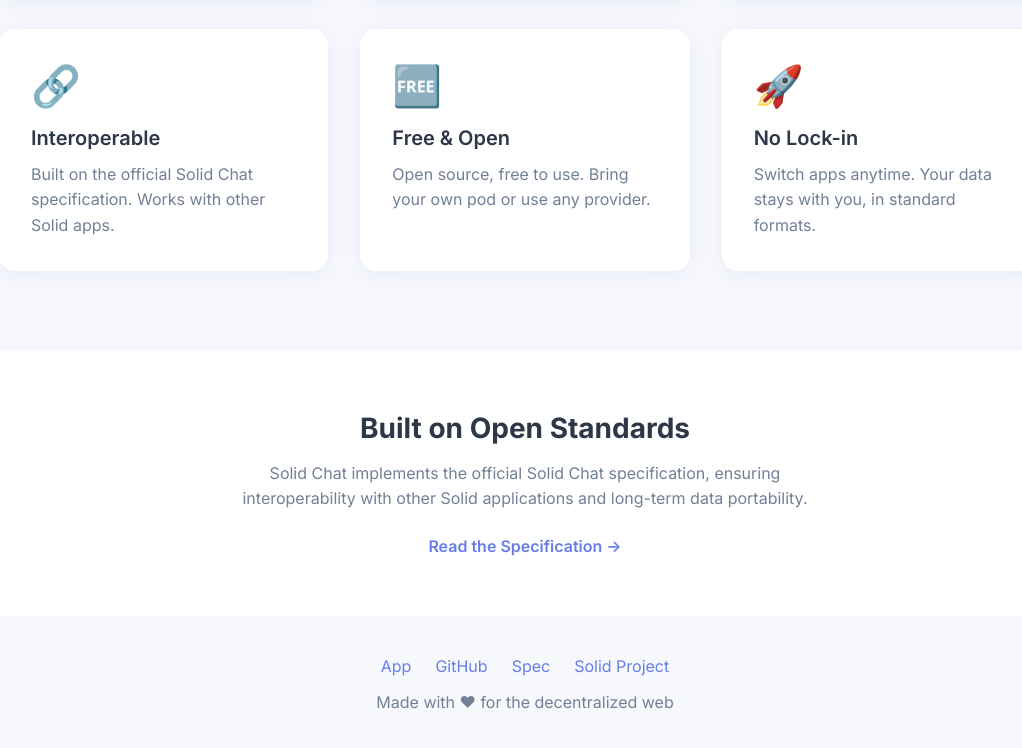
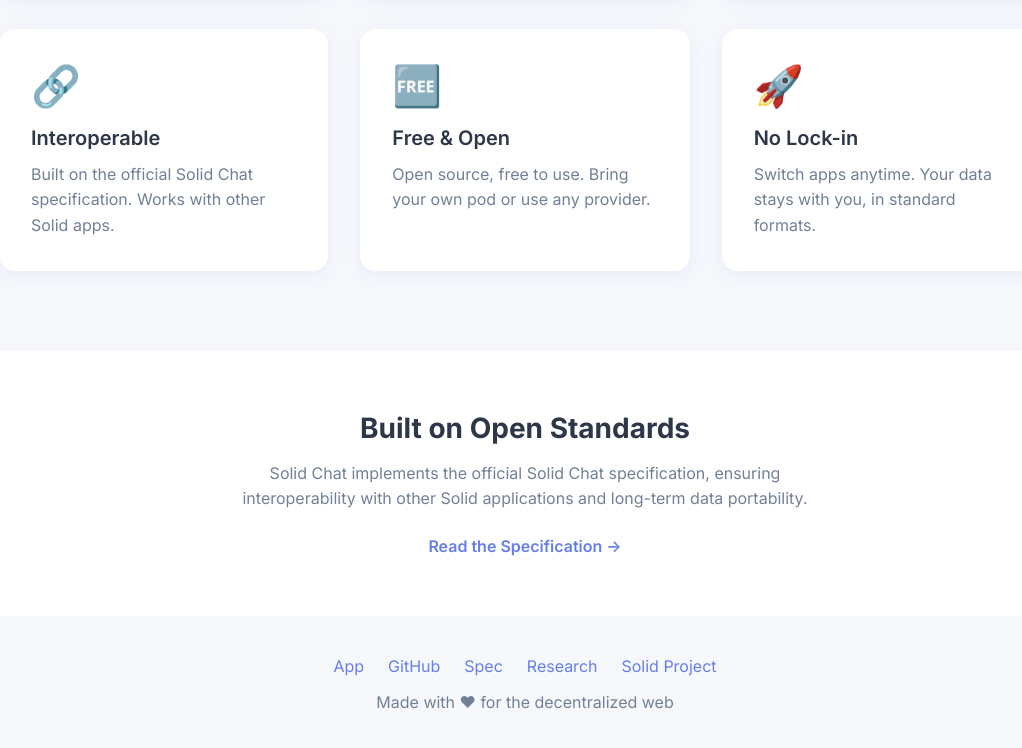
Before and after one commit to solid-chat/solid-chat.github.io, a plain HTML site: page index.html in a window 1280 px wide. Shown: the part 854-1602 px from the top of the page, without its empty margins (115-1137 px from the left). Drawn offline with Linux system fonts and the light colour scheme.

Commit message:
Add Research link to footer (Linked Instant Messaging paper)

```diff
--- a/index.html
+++ b/index.html
@@ -330,6 +330,7 @@
     <a href="/app">App</a>
     <a href="https://github.com/solid-chat">GitHub</a>
     <a href="https://solid.github.io/chat/">Spec</a>
+    <a href="https://melvincarvalho.github.io/webid.im/paper/">Research</a>
     <a href="https://solidproject.org">Solid Project</a>
   </div>
   <p>Made with ♥ for the decentralized web</p>
```
